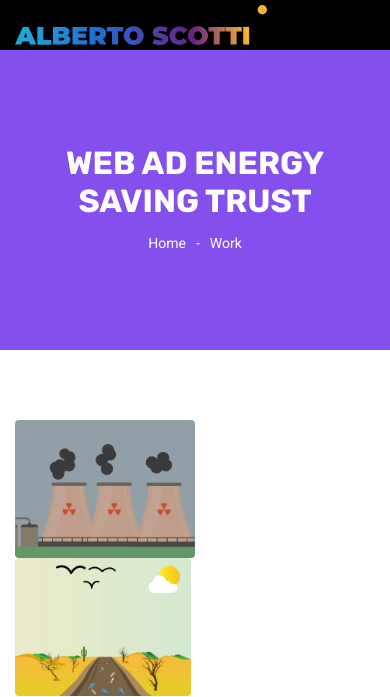
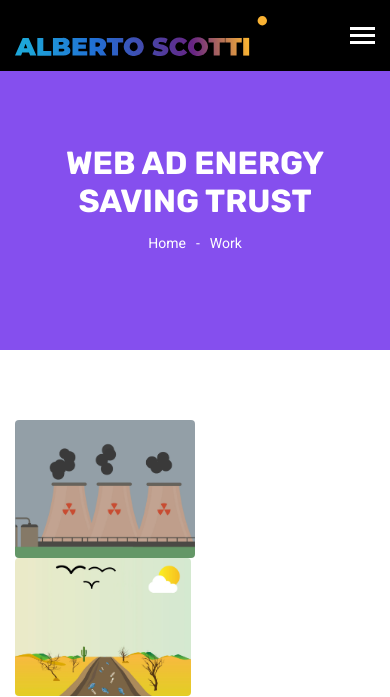
Before and after one commit to alberto5755/alberto5755.github.io, a plain HTML site: page portfolio-details-animation5.html in a window 390 px wide. Shown: the top 697 px of the page. Drawn offline with Linux system fonts and the light colour scheme; some packages are replaced by stand-ins of ours; grey boxes are pictures that could not be loaded.

Commit message:
Update portfolio-details-animation5.html

```diff
--- a/portfolio-details-animation5.html
+++ b/portfolio-details-animation5.html
@@ -26,6 +26,12 @@
                 <nav class="navbar navbar-expand-lg navbar-light">
                     <div class="container">
                        <a class="navbar-brand logo_h" href="index.html"><img src="img/logo.svg" alt="" style="height:40px;"></a>
+                         <button class="navbar-toggler" type="button" data-toggle="collapse" data-target="#navbarSupportedContent"
+                                aria-controls="navbarSupportedContent" aria-expanded="false" aria-label="Toggle navigation">
+                            <span class="icon-bar"></span>
+                            <span class="icon-bar"></span>
+                            <span class="icon-bar"></span>
+                        </button>
                         <div class="collapse navbar-collapse offset" id="navbarSupportedContent">
                             <ul class="nav navbar-nav menu_nav justify-content-end">
                                 <li class="nav-item active"><a class="nav-link" href="index.html">Home</a></li>
```
